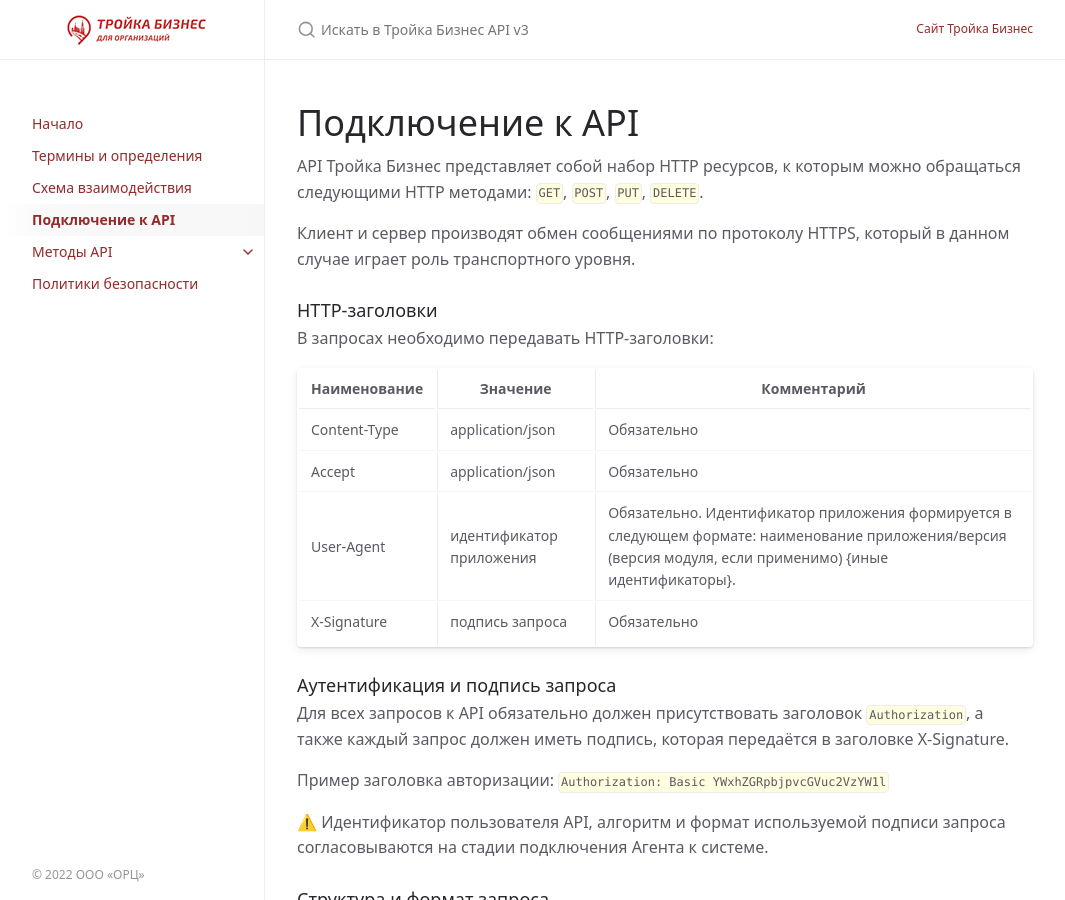
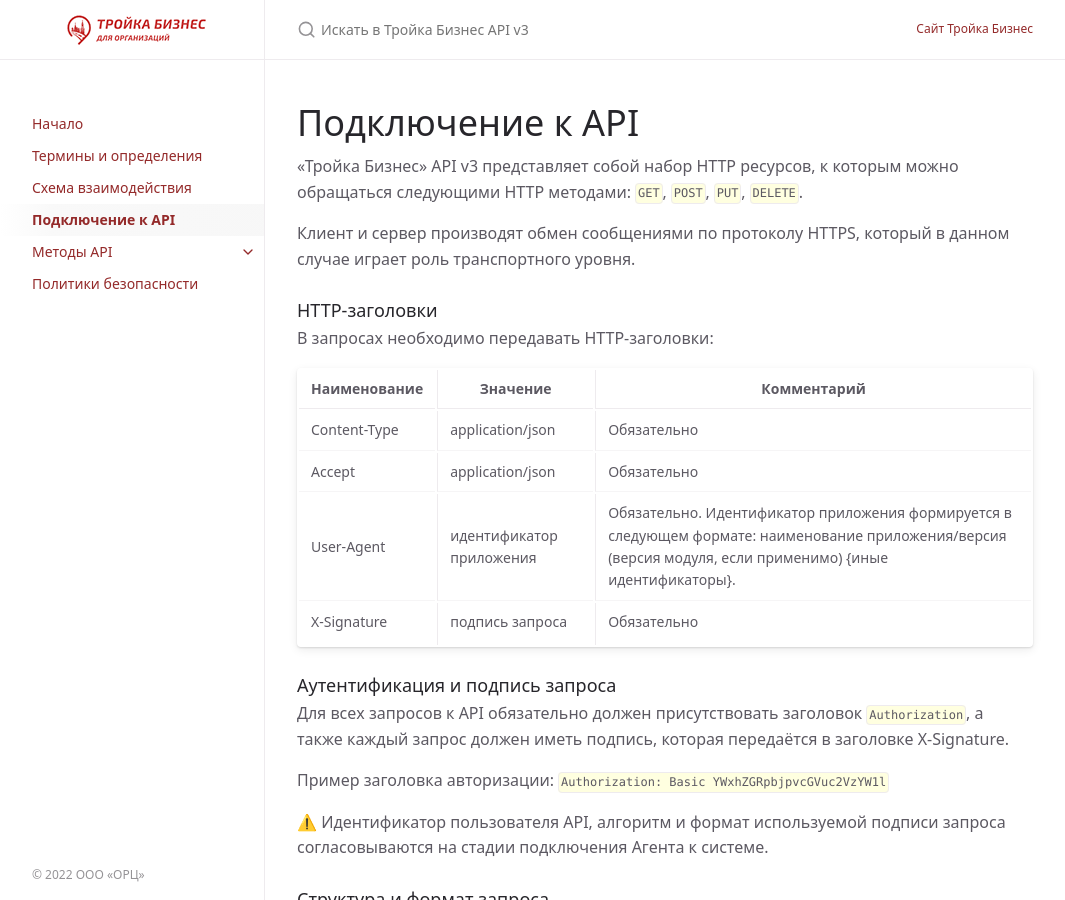
Before and after one commit to InvoiceBox/docs.troika.business, a Jekyll site: the page built from docs/api.md, in a window 1280 px wide and 900 px high. Shown: the whole window, without its empty margins (107-1172 px from the left). Built offline with Jekyll 4.4.1, drawn with Linux system fonts in a browser that asks for light colours; emoji names are drawn with the system emoji font.

Commit message:
Text style fix

```diff
--- a/docs/api.md
+++ b/docs/api.md
@@ -6,7 +6,7 @@ title: "Подключение к API"
 
 # Подключение к API
 
-API Тройка Бизнес представляет собой набор HTTP ресурсов, к которым можно обращаться следующими HTTP методами: `GET`, `POST`, `PUT`, `DELETE`.
+«Тройка Бизнес» API v3 представляет собой набор HTTP ресурсов, к которым можно обращаться следующими HTTP методами: `GET`, `POST`, `PUT`, `DELETE`.
 
 Клиент и сервер производят обмен сообщениями по протоколу HTTPS, который в данном случае играет роль транспортного уровня.
 
```
Also changed, not shown: docs/methods/app_create_order.md (+1 -1 lines), docs/methods/app_get_tickets.md (+1 -1 lines).
